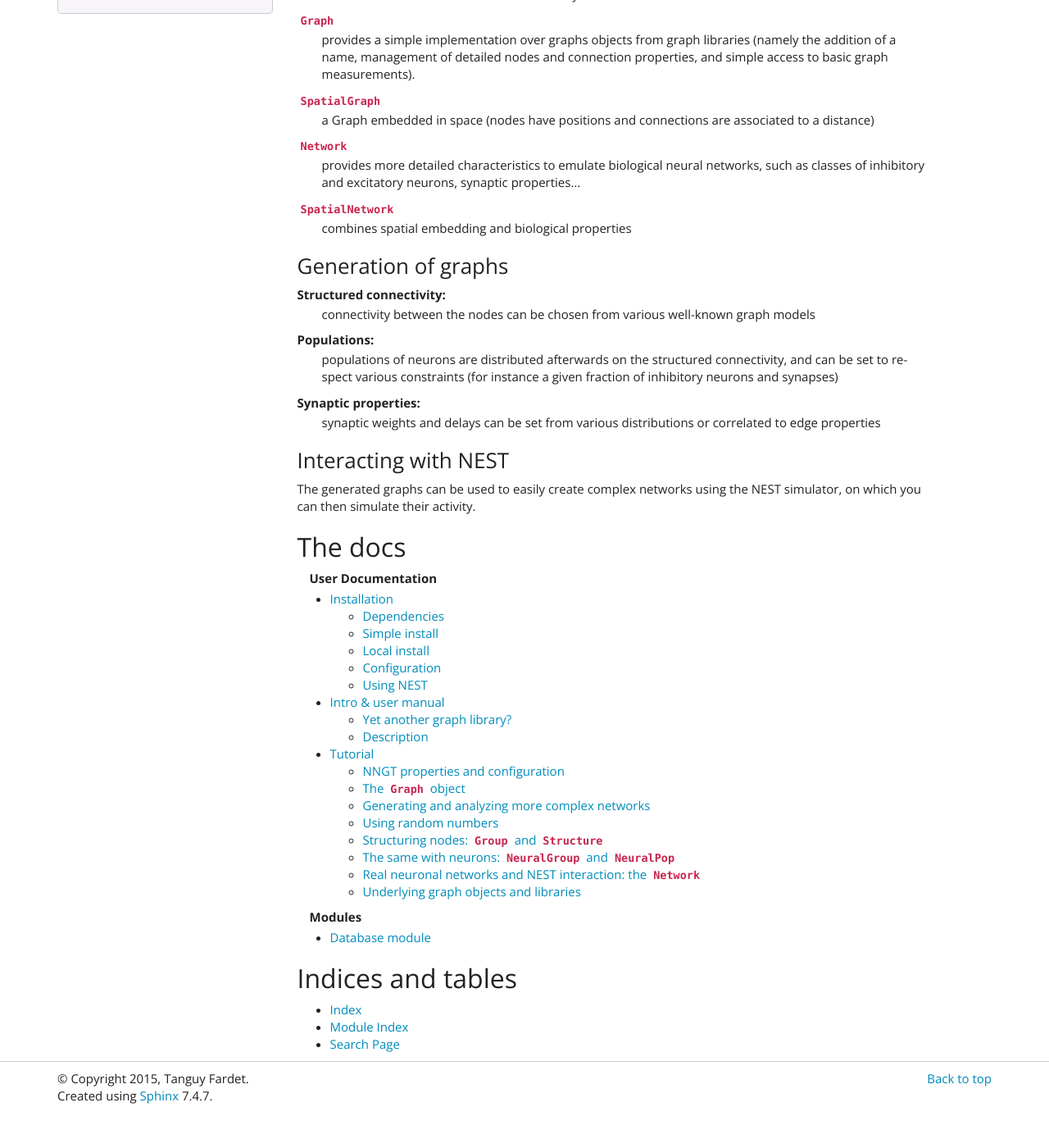
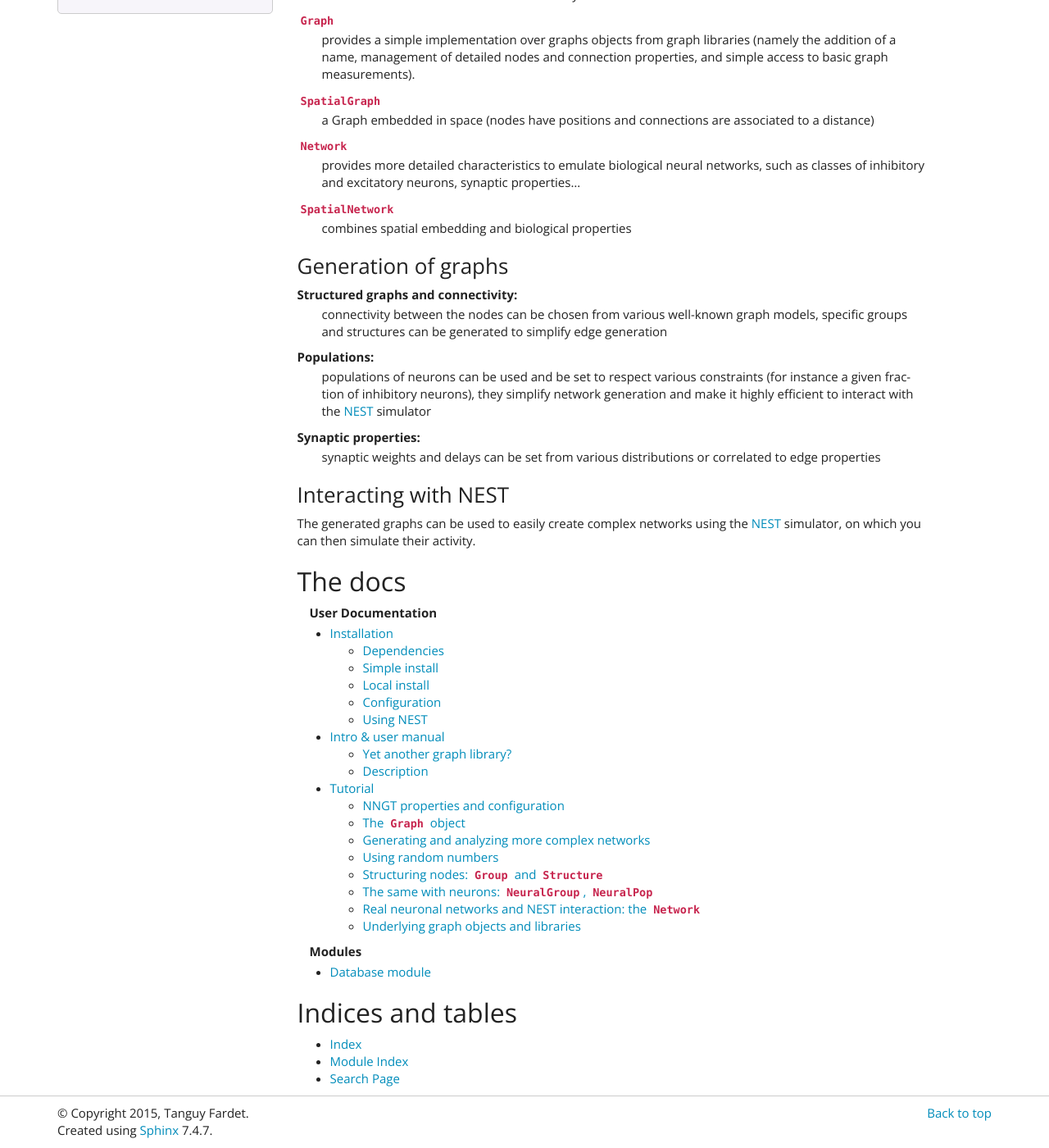
Before and after one commit to tfardet/NNGT, a Sphinx documentation site: the page built from doc/index.rst, in a window 1280 px wide and 1400 px high, scrolled down 548 px. Shown: the whole window at 82% size. Built offline with Sphinx 7.4.7, drawn with Linux system fonts in a browser that asks for light colours; formulas are drawn with MathJax 3; pages that are not in the unit, such as notebooks, are missing from menus; before the commit the page ends 1906 px from its top, so only the background shows below that.

Commit message:
updated documentation

```diff
--- a/doc/conf.py
+++ b/doc/conf.py
@@ -127,7 +127,8 @@
 # list of classes to ignore for each module
 ignore = {
     'nngt.core': ("Graph", "Network", "SpatialGraph", "SpatialNetwork",
-                  "NeuralPop", "NeuralGroup"),
+                  "Group", "MetaGroup", "MetaNeuralGroup", "NeuralPop",
+                  "NeuralGroup"),
     'nngt.lib': ("custom", "decorate", "deprecated", "graph_tool_check",
                  "mpi_barrier", "mpi_checker", "mpi_random", "not_implemented",
                  "num_mpi_processes", "on_master_process", "seed"),
--- a/doc/examples/introductory_tutorial.py
+++ b/doc/examples/introductory_tutorial.py
@@ -111,7 +111,7 @@
 from nngt import analysis as na
 from nngt import plot as nplt
 
-# check an ER network
+# make an ER network
 g = ng.erdos_renyi(nodes=1000, avg_deg=100)
 
 if nngt.get_config("with_plot"):
--- a/doc/index.rst
+++ b/doc/index.rst
@@ -60,13 +60,15 @@
 Generation of graphs
 --------------------
 
-Structured connectivity:
+Structured graphs and connectivity:
   connectivity between the nodes can be chosen from various well-known graph
-  models
+  models, specific groups and structures can be generated to simplify edge
+  generation
 Populations:
-  populations of neurons are distributed afterwards on the structured
-  connectivity, and can be set to respect various constraints (for instance a
-  given fraction of inhibitory neurons and synapses)
+  populations of neurons can be used and be set to respect various constraints
+  (for instance a given fraction of inhibitory neurons), they simplify
+  network generation and make it highly efficient to interact with the NEST_
+  simulator
 Synaptic properties:
   synaptic weights and delays can be set from various distributions or
   correlated to edge properties
@@ -76,7 +78,7 @@
 ---------------------
 
 The generated graphs can be used to easily create complex networks using the
-NEST simulator, on which you can then simulate their activity.
+NEST_ simulator, on which you can then simulate their activity.
 
 
 The docs
@@ -126,3 +128,4 @@
 .. _`graph-tool`: http://graph-tool.skewed.de
 .. _igraph: http://igraph.org/
 .. _networkx: https://networkx.github.io/
+.. _NEST: nest-simulator.readthedocs.io/
```
Also changed, not shown: README.md (+5 -3 lines), doc/user/tutorial.rst (+4 -4 lines), nngt/__init__.py (+7 -5 lines), 1 other file.
